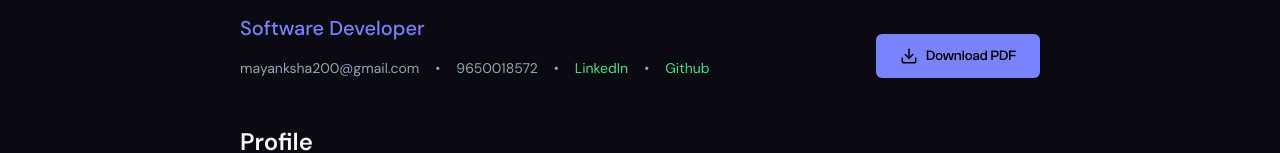
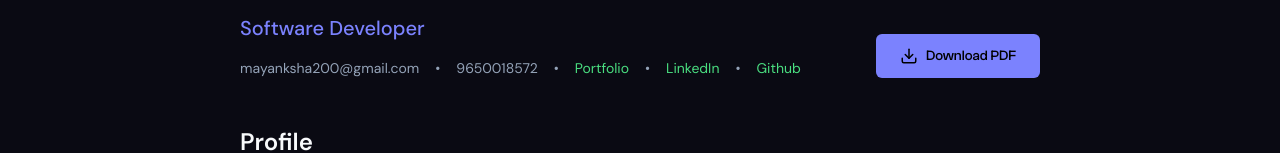
Before and after one commit to mayank200/portfolio, a Next.js app: page /resume in a window 1280 px wide. Shown: the part 222-375 px from the top of the page. Built offline with nearby package versions, Linux system fonts and the light colour scheme.

Commit message:
new entry

```diff
--- a/src/data.ts
+++ b/src/data.ts
@@ -31,7 +31,7 @@ export const resumeData = {
     email: "mayanksha200@gmail.com"
   },
   links: [
-    // { label: "Portfolio", url: "https://mayank200.github.io/resume-ui.github.io/" },
+    { label: "Portfolio", url: "https://mayank200.github.io/portfolio/" },
     { label: "LinkedIn", url: "https://www.linkedin.com/in/mayank-sharma-568915ab/" },
     { label: "Github", url: "https://github.com/mayank200" }
   ],
```
